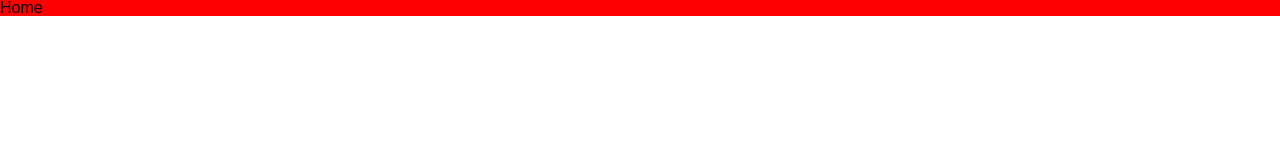
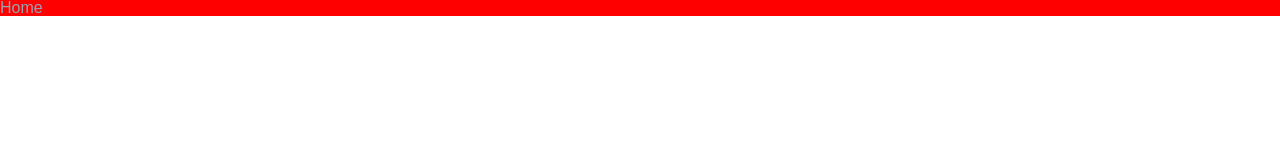
Before and after one commit to ghtea/diary-mate, a Next.js app: page / in a window 1280 px wide. Shown: the top 160 px of the page. Built offline with nearby package versions, Linux system fonts and the light colour scheme.

Commit message:
add theme type

```diff
--- a/pages/index.tsx
+++ b/pages/index.tsx
@@ -3,6 +3,7 @@ import styled from "styled-components"
 
 const HomeContainer = styled.div`
   background-color: red;
+  color: ${props => props.theme.colors.textDisabled};
 `
 
 const Home: NextPage = () => {
--- /dev/null
+++ b/styles/styled.d.ts
@@ -0,0 +1,6 @@
+import "styled-components";
+import {Theme} from "./theme"
+
+declare module "styled-components" {
+  export interface DefaultTheme extends Theme {}
+}
```
